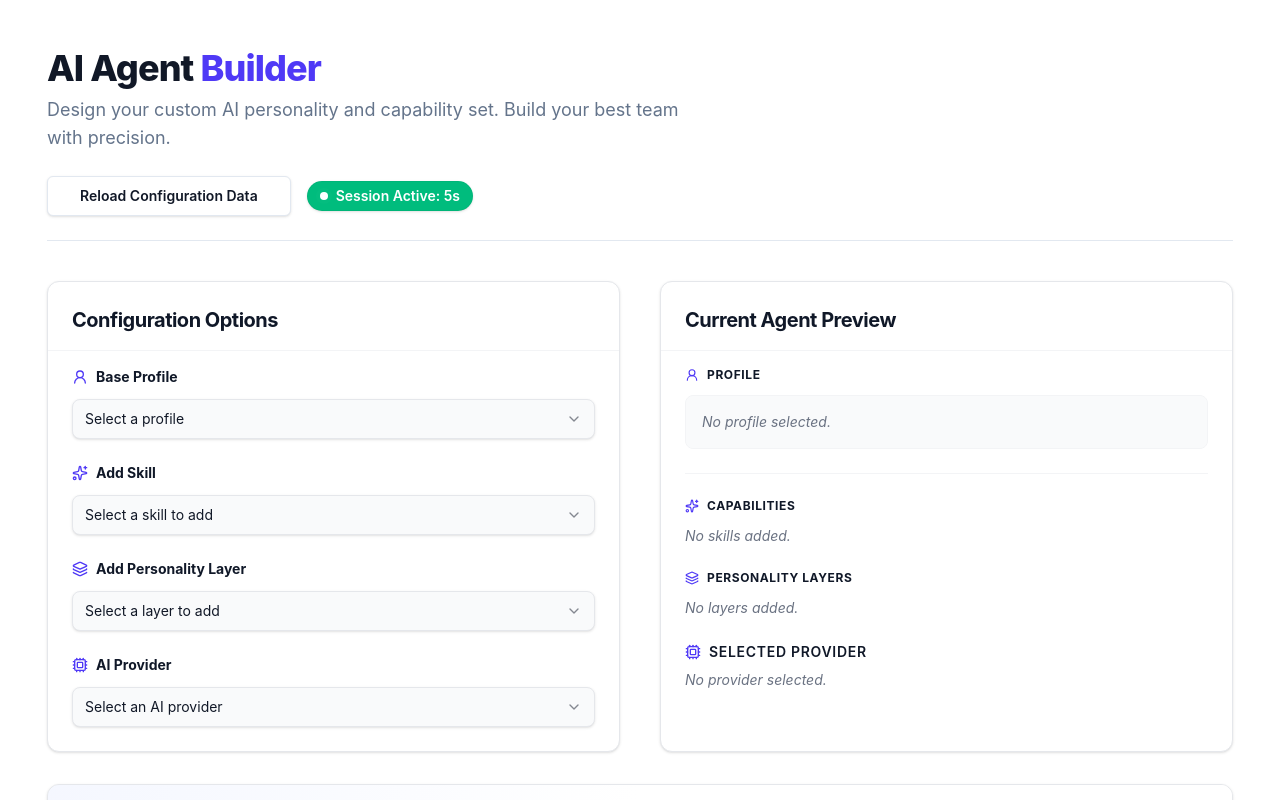
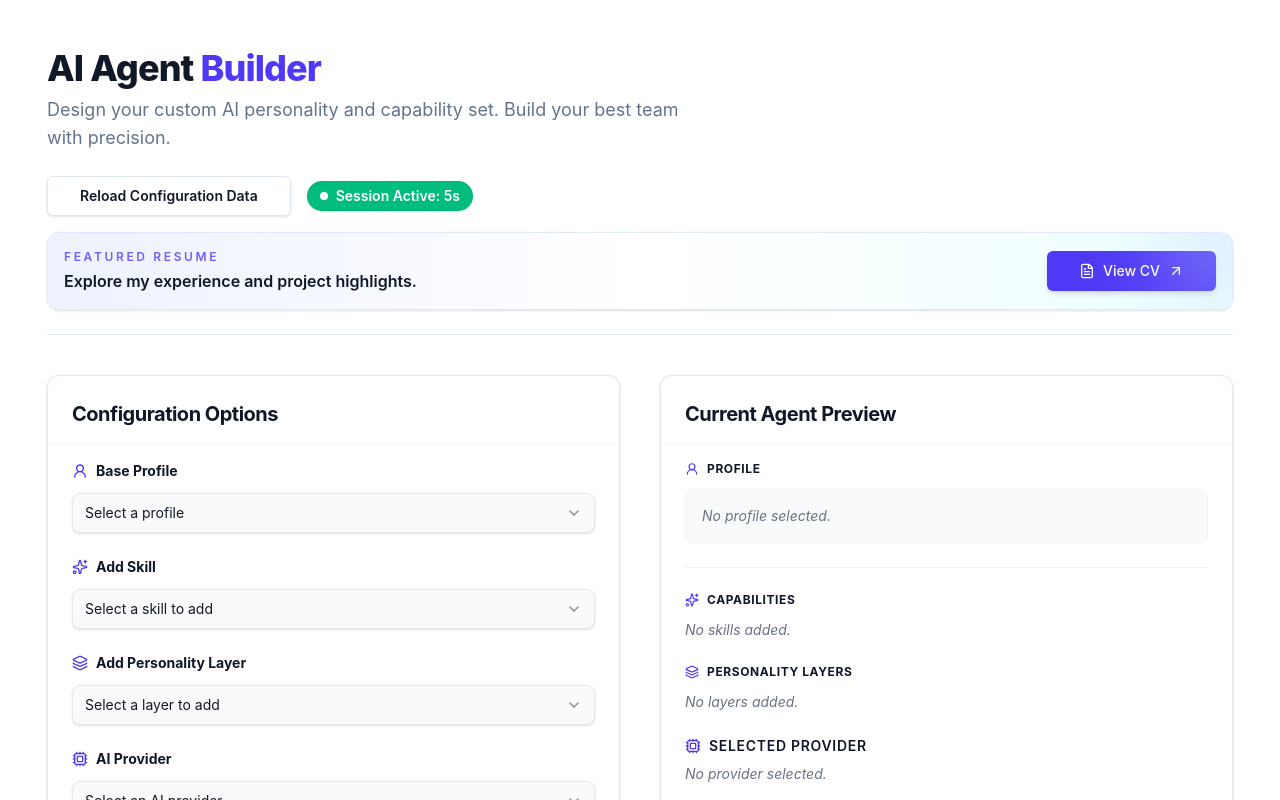
Before and after one commit to santoshyadav-29/ai-agent-builder, a React (Vite) app: page / in a window 1280 px wide. Shown: the top 800 px of the page. Built offline with nearby package versions, Linux system fonts and the light colour scheme.

Commit message:
feat(ui): Add featured resume section with CV download link

```diff
--- a/src/pages/AgentBuilderPage.tsx
+++ b/src/pages/AgentBuilderPage.tsx
@@ -1,5 +1,5 @@
 import { useEffect, useRef } from "react";
-import { LoaderCircle } from "lucide-react";
+import { ArrowUpRight, FileText, LoaderCircle } from "lucide-react";
 import { useShallow } from "zustand/react/shallow";
 import { toast } from "sonner";
 import {
@@ -16,6 +16,8 @@ import type { SavedAgent } from "../types/agent";
 import { Button } from "../components/ui";
 
 export function AgentBuilderPage() {
+  const cvFileHref = "/Santosh%20Yadav%20-%20CV.pdf";
+
   const {
     selectedProfile,
     selectedSkills,
@@ -138,6 +140,36 @@ export function AgentBuilderPage() {
             </Button>
             <SessionStatus />
           </div>
+
+          <div className="relative overflow-hidden rounded-xl border border-indigo-100 bg-linear-to-r from-indigo-50 via-white to-cyan-50 p-4 shadow-sm transition-all duration-300 hover:-translate-y-0.5 hover:border-indigo-200 hover:shadow-md">
+            <div className="pointer-events-none absolute -right-10 -top-10 h-28 w-28 rounded-full bg-indigo-200/40 blur-2xl" />
+            <div className="flex flex-col gap-3 sm:flex-row sm:items-center sm:justify-between">
+              <div className="space-y-1">
+                <p className="text-xs font-semibold uppercase tracking-[0.22em] text-indigo-600/80">
+                  Featured Resume
+                </p>
+                <p className="text-sm font-semibold text-gray-900 sm:text-base">
+                  Explore my experience and project highlights.
+                </p>
+              </div>
+              <Button
+                asChild
+                size="lg"
+                className="w-full sm:w-auto bg-indigo-600 text-white shadow-md transition-all duration-300 hover:-translate-y-0.5 hover:bg-indigo-700"
+              >
+                <a
+                  href={cvFileHref}
+                  target="_blank"
+                  rel="noreferrer"
+                  aria-label="Open CV in a new tab"
+                >
+                  <FileText className="mr-2 h-4 w-4" />
+                  View CV
+                  <ArrowUpRight className="ml-2 h-4 w-4" />
+                </a>
+              </Button>
+            </div>
+          </div>
         </header>
 
         <main className="flex flex-1 flex-col gap-8 motion-safe:animate-fade-up [animation-delay:100ms]">
```
Also changed, not shown: 1 other file (tests, documents, lock files or other folders).
